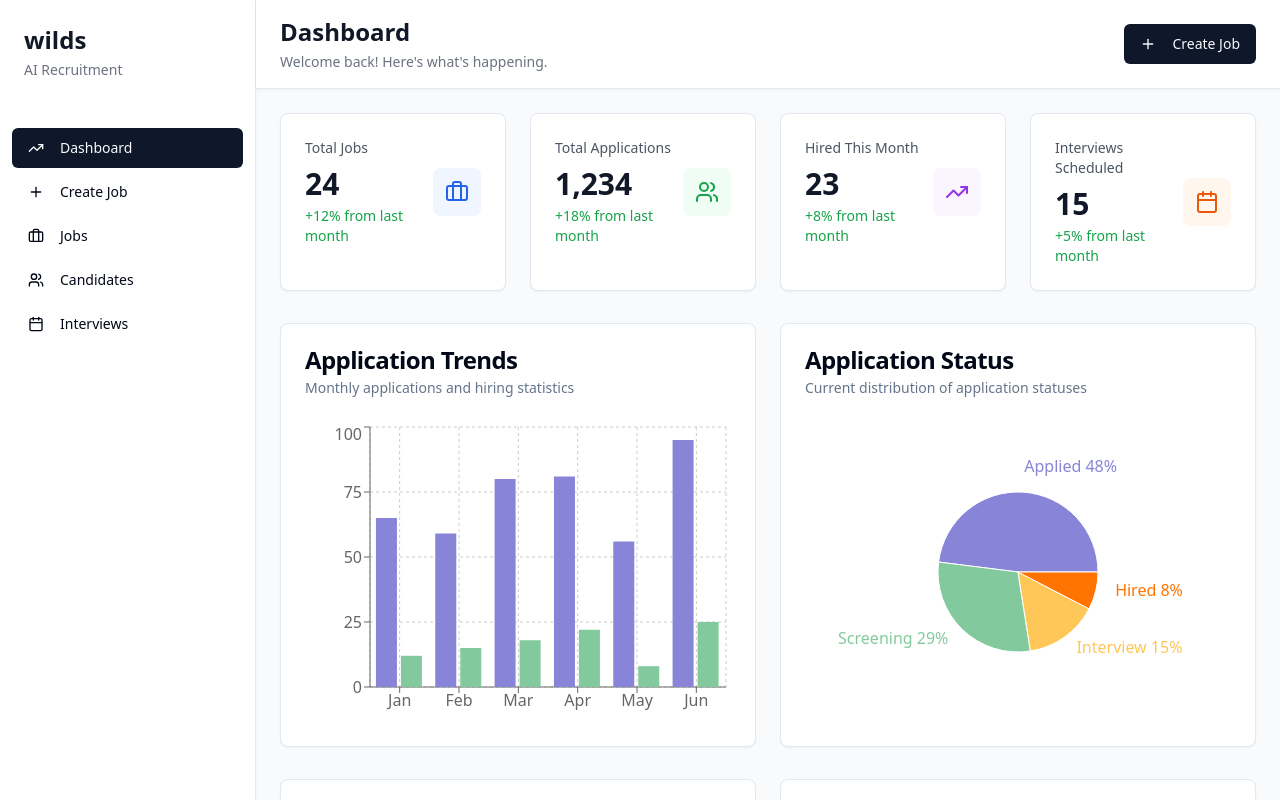
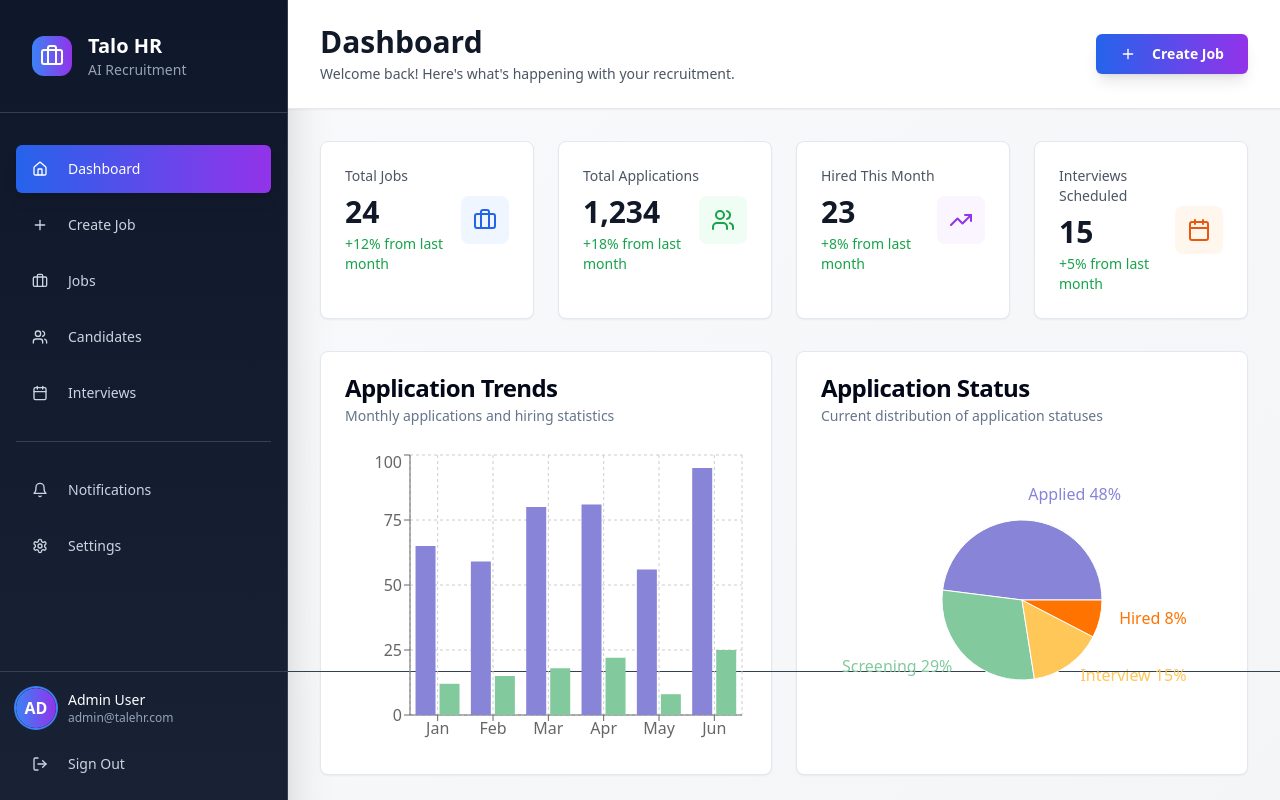
Before and after one commit to haiderBukhari/value-aligned-hire, a React (Vite) app: page /dashboard in a window 1280 px wide. Shown: the top 800 px of the page. Built offline with nearby package versions, Linux system fonts and the light colour scheme.

Commit message:
Fix UI and improve design
Improved Job Application page UI, including background color, text color, and logo. Enhanced the sidebar design for a better user experience.

```diff
--- a/src/pages/Dashboard.tsx
+++ b/src/pages/Dashboard.tsx
@@ -1,3 +1,4 @@
+
 import { useState } from "react";
 import { Button } from "@/components/ui/button";
 import { Card, CardContent, CardDescription, CardHeader, CardTitle } from "@/components/ui/card";
@@ -6,7 +7,7 @@ import { Badge } from "@/components/ui/badge";
 import { Avatar, AvatarFallback, AvatarImage } from "@/components/ui/avatar";
 import { Progress } from "@/components/ui/progress";
 import { BarChart, Bar, XAxis, YAxis, CartesianGrid, Tooltip, ResponsiveContainer, LineChart, Line, PieChart, Pie, Cell } from 'recharts';
-import { Users, Briefcase, TrendingUp, Calendar, Plus, Search, Filter, MoreVertical, Eye, Edit, Trash2 } from "lucide-react";
+import { Users, Briefcase, TrendingUp, Calendar, Plus, Search, Filter, MoreVertical, Eye, Edit, Trash2, Home, Settings, LogOut, Bell } from "lucide-react";
 import { Outlet, useNavigate, useLocation } from "react-router-dom";
 
 const Dashboard = () => {
@@ -95,73 +96,146 @@ const Dashboard = () => {
   };
 
   return (
-    <div className="flex min-h-screen bg-gray-50">
-      {/* Sidebar */}
-      <div className="w-64 bg-white shadow-sm border-r border-gray-200">
-        <div className="p-6">
-          <h1 className="text-2xl font-bold text-gray-900">wilds</h1>
-          <p className="text-sm text-gray-500 mt-1">AI Recruitment</p>
+    <div className="flex min-h-screen bg-gradient-to-br from-gray-50 to-gray-100">
+      {/* Enhanced Sidebar */}
+      <div className="w-72 bg-gradient-to-b from-slate-900 to-slate-800 shadow-2xl border-r border-slate-700">
+        {/* Logo Section */}
+        <div className="p-8 border-b border-slate-700">
+          <button
+            onClick={() => navigate('/')}
+            className="flex items-center hover:opacity-80 transition-opacity w-full"
+          >
+            <div className="w-10 h-10 bg-gradient-to-r from-blue-500 to-purple-600 rounded-xl flex items-center justify-center mr-4">
+              <Briefcase className="h-6 w-6 text-white" />
+            </div>
+            <div className="text-left">
+              <h1 className="text-xl font-bold text-white">Talo HR</h1>
+              <p className="text-sm text-slate-400">AI Recruitment</p>
+            </div>
+          </button>
         </div>
 
-        <nav className="mt-6">
-          <div className="px-3">
+        {/* Navigation */}
+        <nav className="mt-8 px-4">
+          <div className="space-y-2">
             <Button
               variant={isDashboardHome ? "default" : "ghost"}
-              className="w-full justify-start mb-1"
+              className={`w-full justify-start h-12 text-left font-medium transition-all duration-200 ${
+                isDashboardHome
+                  ? "bg-gradient-to-r from-blue-600 to-purple-600 text-white shadow-lg"
+                  : "text-slate-300 hover:text-white hover:bg-slate-700/50"
+              }`}
               onClick={() => navigate("/dashboard")}
             >
-              <TrendingUp className="mr-2 h-4 w-4" />
+              <Home className="mr-3 h-5 w-5" />
               Dashboard
             </Button>
+
             <Button
               variant="ghost"
-              className="w-full justify-start mb-1"
+              className="w-full justify-start h-12 text-left font-medium transition-all duration-200 text-slate-300 hover:text-white hover:bg-slate-700/50"
               onClick={() => navigate("/dashboard/create-job")}
             >
-              <Plus className="mr-2 h-4 w-4" />
+              <Plus className="mr-3 h-5 w-5" />
               Create Job
             </Button>
+
             <Button
               variant={location.pathname === "/dashboard/jobs" ? "default" : "ghost"}
-              className="w-full justify-start mb-1"
+              className={`w-full justify-start h-12 text-left font-medium transition-all duration-200 ${
+                location.pathname === "/dashboard/jobs"
+                  ? "bg-gradient-to-r from-blue-600 to-purple-600 text-white shadow-lg"
+                  : "text-slate-300 hover:text-white hover:bg-slate-700/50"
+              }`}
               onClick={() => navigate("/dashboard/jobs")}
             >
-              <Briefcase className="mr-2 h-4 w-4" />
+              <Briefcase className="mr-3 h-5 w-5" />
               Jobs
             </Button>
+
             <Button
               variant="ghost"
-              className="w-full justify-start mb-1"
+              className="w-full justify-start h-12 text-left font-medium transition-all duration-200 text-slate-300 hover:text-white hover:bg-slate-700/50"
             >
-              <Users className="mr-2 h-4 w-4" />
+              <Users className="mr-3 h-5 w-5" />
               Candidates
             </Button>
+
             <Button
               variant="ghost"
-              className="w-full justify-start mb-1"
+              className="w-full justify-start h-12 text-left font-medium transition-all duration-200 text-slate-300 hover:text-white hover:bg-slate-700/50"
             >
-              <Calendar className="mr-2 h-4 w-4" />
+              <Calendar className="mr-3 h-5 w-5" />
               Interviews
             </Button>
           </div>
+
+          {/* Divider */}
+          <div className="my-6 border-t border-slate-700"></div>
+
+          {/* Secondary Navigation */}
+          <div className="space-y-2">
+            <Button
+              variant="ghost"
+              className="w-full justify-start h-12 text-left font-medium transition-all duration-200 text-slate-300 hover:text-white hover:bg-slate-700/50"
+            >
+              <Bell className="mr-3 h-5 w-5" />
+              Notifications
+            </Button>
+
+            <Button
+              variant="ghost"
+              className="w-full justify-start h-12 text-left font-medium transition-all duration-200 text-slate-300 hover:text-white hover:bg-slate-700/50"
+            >
+              <Settings className="mr-3 h-5 w-5" />
+              Settings
+            </Button>
+          </div>
         </nav>
+
+        {/* Bottom Section */}
+        <div className="absolute bottom-0 left-0 right-0 p-4 border-t border-slate-700">
+          <div className="flex items-center space-x-3 mb-4">
+            <Avatar className="h-10 w-10 ring-2 ring-blue-500">
+              <AvatarFallback className="bg-gradient-to-r from-blue-500 to-purple-600 text-white font-semibold">
+                AD
+              </AvatarFallback>
+            </Avatar>
+            <div className="flex-1 min-w-0">
+              <p className="text-sm font-medium text-white truncate">Admin User</p>
+              <p className="text-xs text-slate-400 truncate">admin@talehr.com</p>
+            </div>
+          </div>
+
+          <Button
+            variant="ghost"
+            className="w-full justify-start h-10 text-left font-medium transition-all duration-200 text-slate-300 hover:text-white hover:bg-slate-700/50"
+            onClick={() => navigate('/')}
+          >
+            <LogOut className="mr-3 h-4 w-4" />
+            Sign Out
+          </Button>
+        </div>
       </div>
 
       {/* Main Content */}
       <div className="flex-1 flex flex-col">
-        {/* Header */}
-        <header className="bg-white shadow-sm border-b border-gray-200 px-6 py-4">
+        {/* Enhanced Header */}
+        <header className="bg-white shadow-sm border-b border-gray-200 px-8 py-6">
           <div className="flex items-center justify-between">
             <div>
-              <h2 className="text-2xl font-semibold text-gray-900">
+              <h2 className="text-3xl font-bold text-gray-900 mb-1">
                 {isDashboardHome ? "Dashboard" : location.pathname === "/dashboard/create-job" ? "Create Job" : "Jobs Management"}
               </h2>
-              <p className="text-sm text-gray-500 mt-1">
-                {isDashboardHome ? "Welcome back! Here's what's happening." : location.pathname === "/dashboard/create-job" ? "Create a new job posting with AI assistance" : "Manage your job postings and applications"}
+              <p className="text-sm text-gray-600">
+                {isDashboardHome ? "Welcome back! Here's what's happening with your recruitment." : location.pathname === "/dashboard/create-job" ? "Create a new job posting with AI assistance" : "Manage your job postings and applications"}
               </p>
             </div>
             <div className="flex items-center space-x-4">
-              <Button onClick={() => navigate("/dashboard/create-job")}>
+              <Button
+                onClick={() => navigate("/dashboard/create-job")}
+                className="bg-gradient-to-r from-blue-600 to-purple-600 hover:from-blue-700 hover:to-purple-700 text-white font-semibold px-6 py-2 shadow-lg"
+              >
                 <Plus className="mr-2 h-4 w-4" />
                 Create Job
               </Button>
@@ -170,7 +244,7 @@ const Dashboard = () => {
         </header>
 
         {/* Page Content */}
-        <main className="flex-1 p-6">
+        <main className="flex-1 p-8">
           {isDashboardHome ? (
             <>
               {/* Stats Grid */}
--- a/src/pages/JobApplication.tsx
+++ b/src/pages/JobApplication.tsx
@@ -1,6 +1,6 @@
 
 import { useState, useEffect } from "react";
-import { useParams } from "react-router-dom";
+import { useParams, useNavigate } from "react-router-dom";
 import { motion } from "framer-motion";
 import { Upload, FileText, Mail, User, Briefcase } from "lucide-react";
 import { Card, CardContent } from "@/components/ui/card";
@@ -19,6 +19,7 @@ interface Job {
 
 const JobApplication = () => {
   const { jobId } = useParams();
+  const navigate = useNavigate();
   const [formData, setFormData] = useState({
     applicant_name: '',
     email: '',
@@ -38,7 +39,7 @@ const JobApplication = () => {
         throw new Error('Job not found');
       }
       const data = await response.json();
-      return data; // Changed: API returns job data directly, not wrapped in { job: ... }
+      return data;
     },
   });
 
@@ -116,20 +117,20 @@ const JobApplication = () => {
 
   if (isLoading) {
     return (
-      <div className="min-h-screen bg-gradient-to-br from-slate-50 to-slate-100 flex items-center justify-center">
-        <div className="text-xl text-gray-600">Loading job details...</div>
+      <div className="min-h-screen bg-[#374151] flex items-center justify-center">
+        <div className="text-xl text-white">Loading job details...</div>
       </div>
     );
   }
 
   if (error || !job) {
     return (
-      <div className="min-h-screen bg-gradient-to-br from-slate-50 to-slate-100 flex items-center justify-center">
-        <Card className="w-full max-w-md mx-4">
+      <div className="min-h-screen bg-[#374151] flex items-center justify-center p-4">
+        <Card className="w-full max-w-md mx-4 bg-white/10 backdrop-blur-lg border-white/20">
           <CardContent className="p-8 text-center">
-            <Briefcase className="h-16 w-16 text-gray-400 mx-auto mb-4" />
-            <h2 className="text-2xl font-bold text-gray-800 mb-2">Job Not Found</h2>
-            <p className="text-gray-600">The job you're looking for doesn't exist or has been removed.</p>
+            <Briefcase className="h-16 w-16 text-white/60 mx-auto mb-4" />
+            <h2 className="text-2xl font-bold text-white mb-2">Job Not Found</h2>
+            <p className="text-white/70">The job you're looking for doesn't exist or has been removed.</p>
           </CardContent>
         </Card>
       </div>
@@ -138,13 +139,13 @@ const JobApplication = () => {
 
   if (job.status === 'inactive') {
     return (
-      <div className="min-h-screen bg-gradient-to-br from-slate-50 to-slate-100 flex items-center justify-center">
-        <Card className="w-full max-w-md mx-4">
+      <div className="min-h-screen bg-[#374151] flex items-center justify-center p-4">
+        <Card className="w-full max-w-md mx-4 bg-white/10 backdrop-blur-lg border-white/20">
           <CardContent className="p-8 text-center">
             <Briefcase className="h-16 w-16 text-orange-400 mx-auto mb-4" />
-            <h2 className="text-2xl font-bold text-gray-800 mb-2">{job.title}</h2>
-            <p className="text-gray-600 mb-4">{job.description}</p>
-            <div className="bg-orange-100 text-orange-800 px-4 py-2 rounded-full inline-block">
+            <h2 className="text-2xl font-bold text-white mb-2">{job.title}</h2>
+            <p className="text-white/70 mb-4">{job.description}</p>
+            <div className="bg-orange-100/20 text-orange-300 px-4 py-2 rounded-full inline-block border border-orange-300/30">
               Job is Currently Inactive
             </div>
           </CardContent>
@@ -154,18 +155,23 @@ const JobApplication = () => {
   }
 
   return (
-    <div className="min-h-screen bg-gradient-to-br from-slate-50 to-slate-100">
+    <div className="min-h-screen bg-[#374151]">
       {/* Header */}
-      <div className="bg-white shadow-sm border-b border-gray-200">
-        <div className="max-w-7xl mx-auto px-6 py-4">
+      <div className="bg-[#374151] shadow-sm border-b border-white/10">
+        <div className="max-w-7xl mx-auto px-4 sm:px-6 py-4">
           <div className="flex items-center">
-            <Briefcase className="h-8 w-8 text-blue-600 mr-3" />
-            <h1 className="text-2xl font-bold text-gray-900">Talo HR</h1>
+            <button
+              onClick={() => navigate('/')}
+              className="flex items-center hover:opacity-80 transition-opacity"
+            >
+              <Briefcase className="h-8 w-8 text-white mr-3" />
+              <h1 className="text-2xl font-bold text-white">Talo HR</h1>
+            </button>
           </div>
         </div>
       </div>
 
-      <div className="max-w-7xl mx-auto px-6 py-8">
+      <div className="max-w-7xl mx-auto px-4 sm:px-6 py-8">
         <div className="grid grid-cols-1 lg:grid-cols-2 gap-8">
           {/* Job Details */}
           <motion.div
@@ -173,20 +179,20 @@ const JobApplication = () => {
             animate={{ opacity: 1, x: 0 }}
             transition={{ duration: 0.5 }}
           >
-            <Card className="h-fit shadow-lg border-0 bg-white">
+            <Card className="h-fit shadow-2xl border-0 bg-white/10 backdrop-blur-lg border-white/20">
               <CardContent className="p-8">
                 <div className="mb-6">
-                  <h2 className="text-3xl font-bold text-gray-900 mb-4 leading-tight">
+                  <h2 className="text-3xl font-bold text-white mb-4 leading-tight">
                     {job.title}
                   </h2>
-                  <div className="bg-green-100 text-green-800 px-3 py-1 rounded-full inline-block text-sm font-medium">
+                  <div className="bg-green-500/20 text-green-300 px-3 py-1 rounded-full inline-block text-sm font-medium border border-green-300/30">
                     Active Position
                   </div>
                 </div>
 
                 <div className="prose prose-gray max-w-none">
-                  <h3 className="text-lg font-semibold text-gray-800 mb-3">Job Description</h3>
-                  <p className="text-gray-600 leading-relaxed whitespace-pre-wrap">
+                  <h3 className="text-lg font-semibold text-white mb-3">Job Description</h3>
+                  <p className="text-white/80 leading-relaxed whitespace-pre-wrap">
                     {job.description}
                   </p>
                 </div>
@@ -200,22 +206,22 @@ const JobApplication = () => {
             animate={{ opacity: 1, x: 0 }}
             transition={{ duration: 0.5, delay: 0.2 }}
           >
-            <Card className="shadow-lg border-0 bg-white">
+            <Card className="shadow-2xl border-0 bg-white/10 backdrop-blur-lg border-white/20">
               <CardContent className="p-8">
-                <h3 className="text-2xl font-bold text-gray-900 mb-6">Apply for this Position</h3>
+                <h3 className="text-2xl font-bold text-white mb-6">Apply for this Position</h3>
 
                 <form onSubmit={handleSubmit} className="space-y-6">
                   {/* Name Field */}
                   <div>
-                    <Label htmlFor="name" className="text-gray-700 font-medium mb-2 block">
+                    <Label htmlFor="name" className="text-white font-medium mb-2 block">
                       Full Name *
                     </Label>
                     <div className="relative">
-                      <User className="absolute left-3 top-1/2 transform -translate-y-1/2 h-5 w-5 text-gray-400" />
+                      <User className="absolute left-3 top-1/2 transform -translate-y-1/2 h-5 w-5 text-white/60" />
                       <Input
                         id="name"
                         type="text"
-                        className="pl-10 h-12 border-gray-300 focus:border-blue-500 focus:ring-blue-500"
+                        className="pl-10 h-12 bg-white/10 border-white/20 text-white placeholder:text-white/50 focus:border-white/40 focus:ring-white/20"
                         placeholder="Enter your full name"
                         value={formData.applicant_name}
                         onChange={(e) => setFormData(prev => ({ ...prev, applicant_name: e.target.value }))}
@@ -226,15 +232,15 @@ const JobApplication = () => {
 
                   {/* Email Field */}
                   <div>
-                    <Label htmlFor="email" className="text-gray-700 font-medium mb-2 block">
+                    <Label htmlFor="email" className="text-white font-medium mb-2 block">
                       Email Address *
                     </Label>
                     <div className="relative">
-                      <Mail className="absolute left-3 top-1/2 transform -translate-y-1/2 h-5 w-5 text-gray-400" />
+                      <Mail className="absolute left-3 top-1/2 transform -translate-y-1/2 h-5 w-5 text-white/60" />
                       <Input
                         id="email"
                         type="email"
-                        className="pl-10 h-12 border-gray-300 focus:border-blue-500 focus:ring-blue-500"
+                        className="pl-10 h-12 bg-white/10 border-white/20 text-white placeholder:text-white/50 focus:border-white/40 focus:ring-white/20"
                         placeholder="Enter your email address"
                         value={formData.email}
                         onChange={(e) => setFormData(prev => ({ ...prev, email: e.target.value }))}
@@ -245,12 +251,12 @@ const JobApplication = () => {
 
                   {/* CV Upload */}
                   <div>
-                    <Label className="text-gray-700 font-medium mb-2 block">
+                    <Label className="text-white font-medium mb-2 block">
                       CV/Resume *
                     </Label>
-                    <div className="border-2 border-dashed border-gray-300 rounded-lg p-6 text-center hover:border-blue-400 transition-colors">
-                      <FileText className="h-8 w-8 text-gray-400 mx-auto mb-2" />
-                      <p className="text-sm text-gray-600 mb-2">
+                    <div className="border-2 border-dashed border-white/30 rounded-lg p-6 text-center hover:border-white/50 transition-colors bg-white/5">
+                      <FileText className="h-8 w-8 text-white/60 mx-auto mb-2" />
+                      <p className="text-sm text-white/70 mb-2">
                         {cvFile ? cvFile.name : 'Upload your CV/Resume'}
                       </p>
                       <Input
@@ -264,7 +270,7 @@ const JobApplication = () => {
                         id="cv-upload"
                       />
                       <Label htmlFor="cv-upload" className="cursor-pointer">
-                        <Button type="button" variant="outline" size="sm" disabled={uploading}>
+                        <Button type="button" variant="outline" size="sm" disabled={uploading} className="bg-white/10 border-white/30 text-white hover:bg-white/20">
                           <Upload className="h-4 w-4 mr-2" />
                           Choose File
                         </Button>
@@ -274,12 +280,12 @@ const JobApplication = () => {
 
                   {/* Cover Letter Upload */}
                   <div>
-                    <Label className="text-gray-700 font-medium mb-2 block">
+                    <Label className="text-white font-medium mb-2 block">
                       Cover Letter (Optional)
                     </Label>
-                    <div className="border-2 border-dashed border-gray-300 rounded-lg p-6 text-center hover:border-blue-400 transition-colors">
-                      <FileText className="h-8 w-8 text-gray-400 mx-auto mb-2" />
-                      <p className="text-sm text-gray-600 mb-2">
+                    <div className="border-2 border-dashed border-white/30 rounded-lg p-6 text-center hover:border-white/50 transition-colors bg-white/5">
+                      <FileText className="h-8 w-8 text-white/60 mx-auto mb-2" />
+                      <p className="text-sm text-white/70 mb-2">
                         {coverLetterFile ? coverLetterFile.name : 'Upload your cover letter'}
                       </p>
                       <Input
@@ -293,7 +299,7 @@ const JobApplication = () => {
                         id="cover-letter-upload"
                       />
                       <Label htmlFor="cover-letter-upload" className="cursor-pointer">
-                        <Button type="button" variant="outline" size="sm" disabled={uploading}>
+                        <Button type="button" variant="outline" size="sm" disabled={uploading} className="bg-white/10 border-white/30 text-white hover:bg-white/20">
                           <Upload className="h-4 w-4 mr-2" />
                           Choose File
                         </Button>
@@ -304,7 +310,7 @@ const JobApplication = () => {
                   {/* Submit Button */}
                   <Button
                     type="submit"
-                    className="w-full h-12 bg-blue-600 hover:bg-blue-700 text-white font-semibold text-lg"
+                    className="w-full h-12 bg-gradient-to-r from-blue-600 to-purple-600 hover:from-blue-700 hover:to-purple-700 text-white font-semibold text-lg border-0"
                     disabled={submitApplicationMutation.isPending || uploading}
                   >
                     {submitApplicationMutation.isPending ? 'Submitting...' : 'Submit Application'}
```
